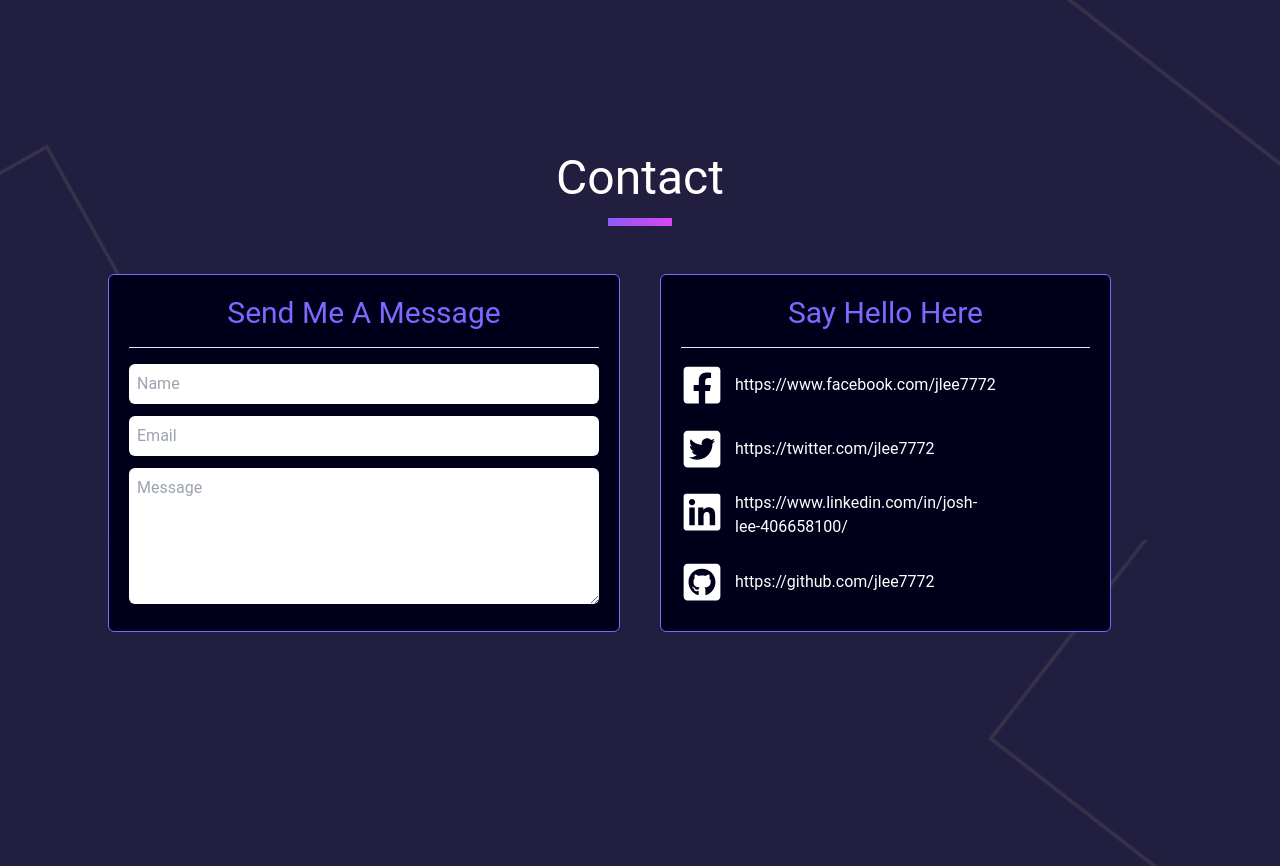
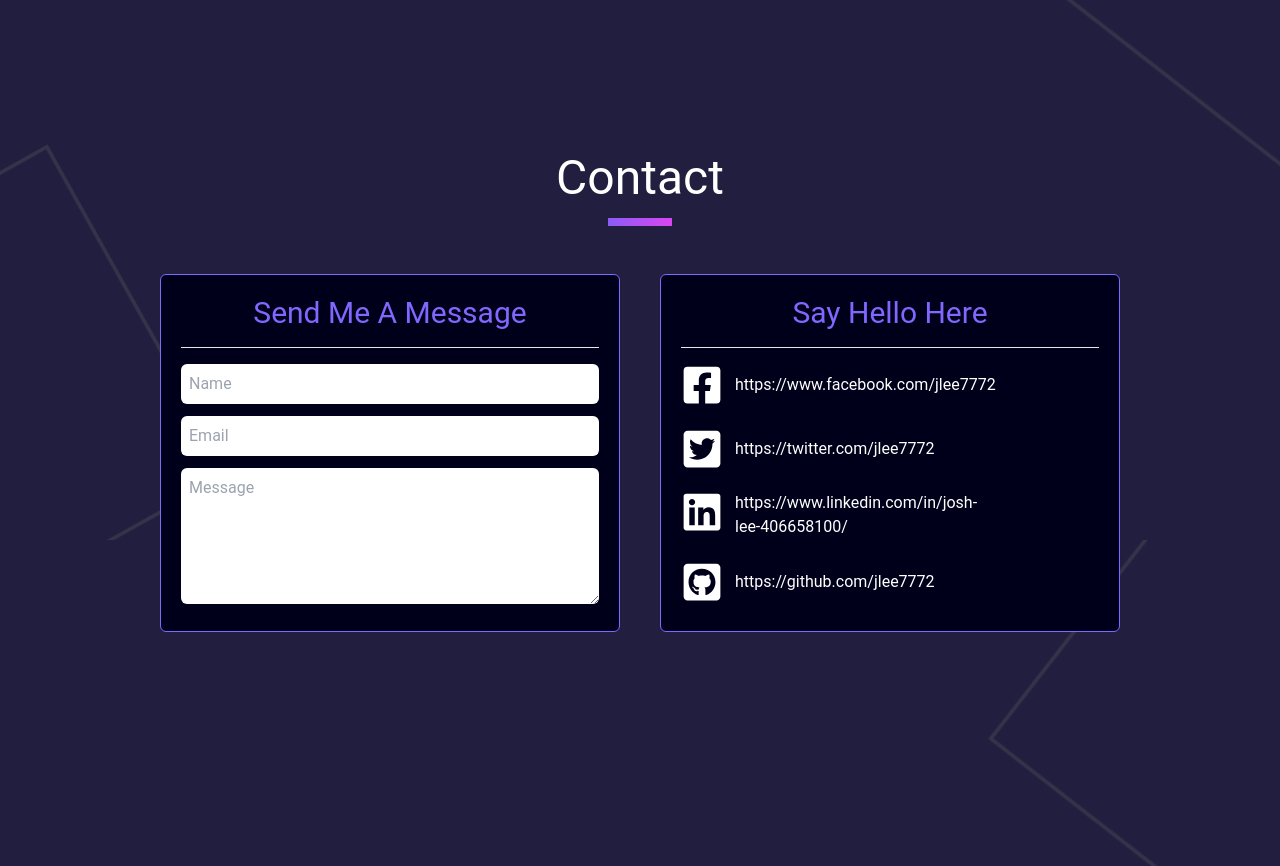
Before and after one commit to lee44/website-portfolio, a Next.js app: page / in a window 1280 px wide. Shown: the part 6660-7526 px from the top of the page. Built offline with nearby package versions, Linux system fonts and the light colour scheme.

Commit message:
Fixed contact section for everything except mobile

```diff
--- a/components/layouts/contact/contact.js
+++ b/components/layouts/contact/contact.js
@@ -7,7 +7,7 @@ const Contact = () => {
   return (
     <>
       <SubTitle subtitle={'Contact'} />
-      <div className='grid md:grid-cols-2 md:auto-rows-fr lg:gap-10 md:gap-5 gap-7 justify-center'>
+      <div className='grid lg:grid-cols-2 auto-rows-fr lg:gap-10 gap-5 justify-center'>
         <Message />
         <Social />
       </div>
--- a/components/layouts/contact/message.js
+++ b/components/layouts/contact/message.js
@@ -4,7 +4,7 @@ import Card from '../../templates/card'
 const Message = () => {
   return (
     <>
-      <Card classes={'flex flex-col max-w-lg md:justify-self-end'} animation={'fade-left'}>
+      <Card classes={'flex flex-col max-w-lg xl:justify-self-end'} animation={'fade-left'}>
         <h3 className='text-primary my-0'>Send Me A Message</h3>
         <hr />
         <form className='w-full'>
--- a/components/layouts/contact/social.js
+++ b/components/layouts/contact/social.js
@@ -5,7 +5,7 @@ import SocialBar from './socialbar'
 const Social = () => {
   return (
     <>
-      <Card classes={'flex flex-col max-w-lg md:justify-self-start'} animation={'fade-right'}>
+      <Card classes={'flex flex-col max-w-lg'} animation={'fade-right'}>
         <h3 className='text-primary my-0'>Say Hello Here</h3>
         <hr />
         <SocialBar direction={'vertical'} showLinks={true} />
--- a/pages/index.js
+++ b/pages/index.js
@@ -85,7 +85,7 @@ const Home = () => {
           <Portfolio />
         </section>
       </main>
-      <footer>
+      <footer className='md:container'>
         <section className='' ref={contactRef}>
           <Contact />
         </section>
```
